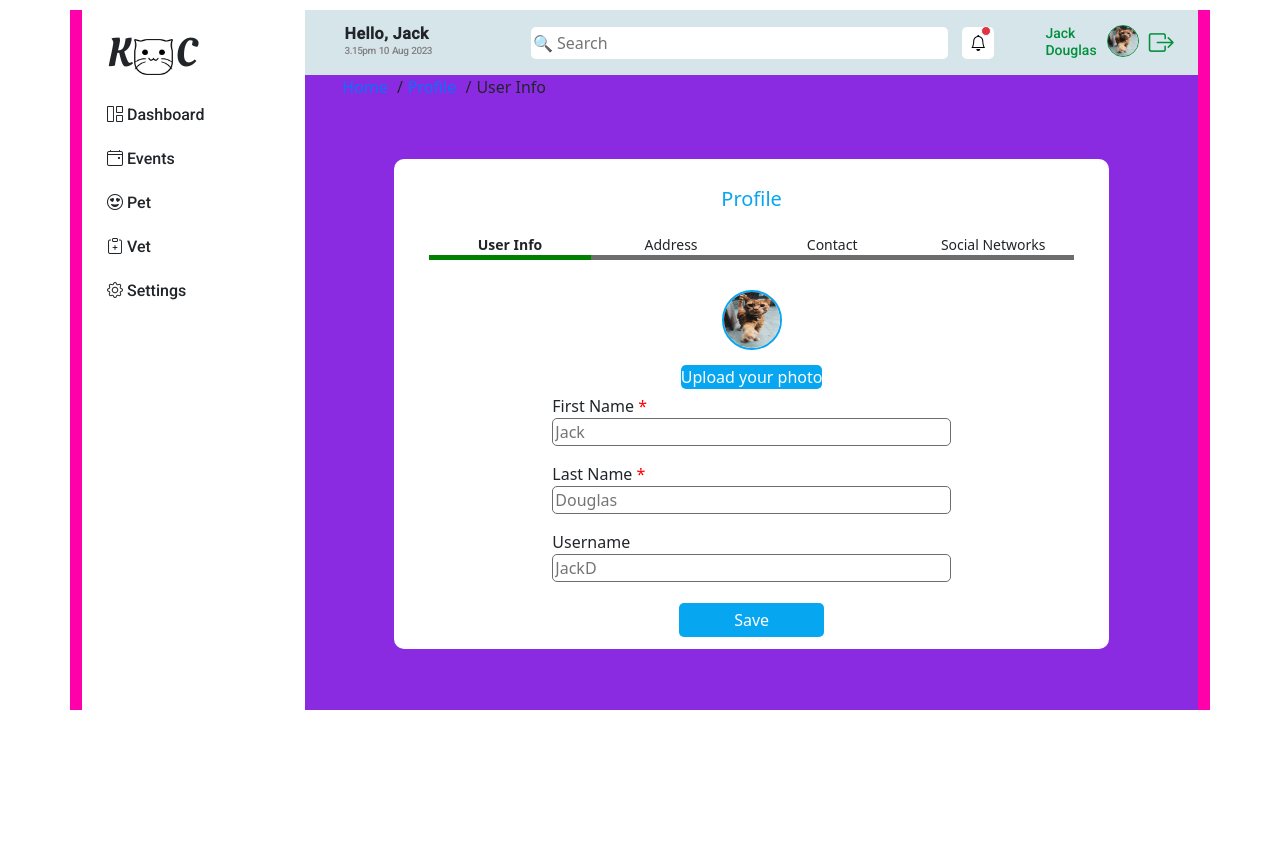
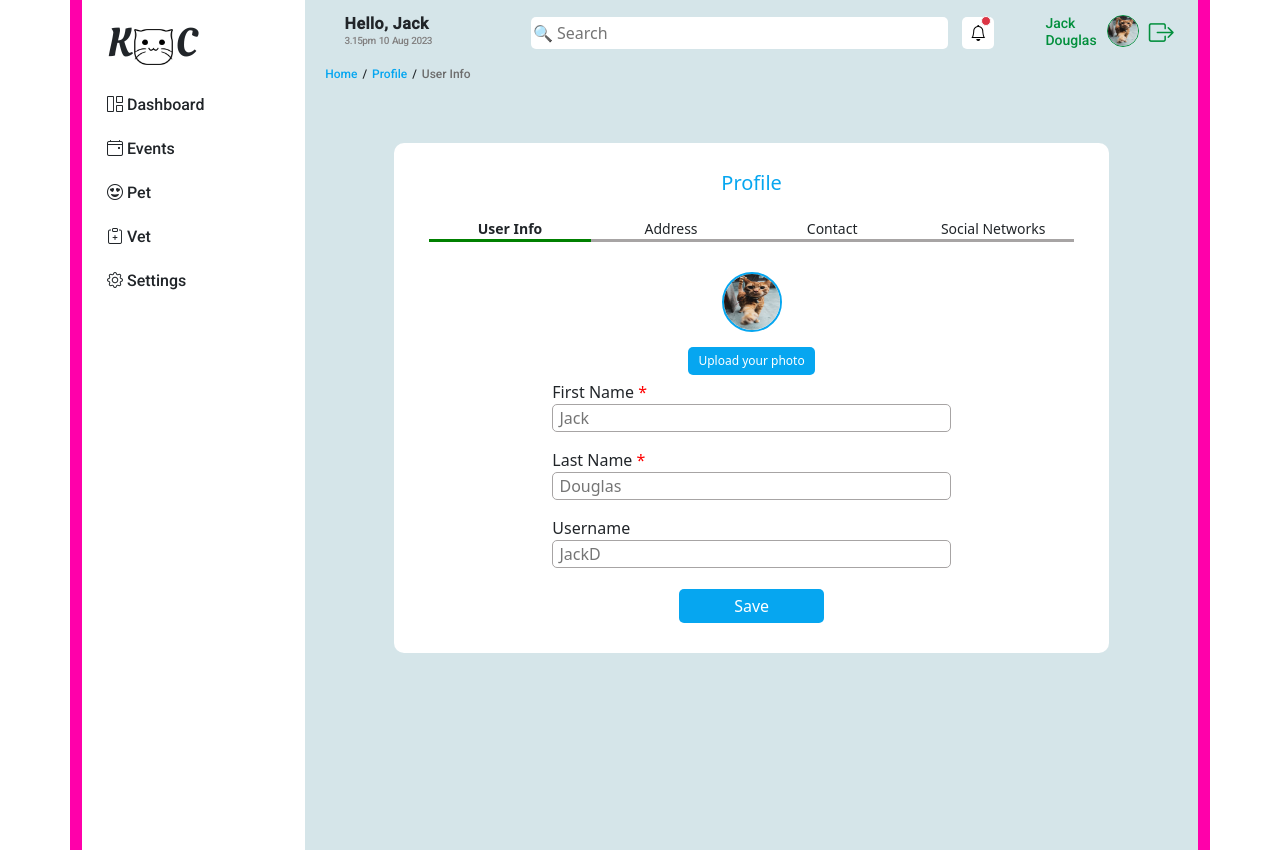
Before and after one commit to IrinaV1/Cat, a plain HTML site: page index.html in a window 1280 px wide. Before the commit the page ends 800 px from the top, so only its background shows below. Drawn offline with nearby package versions, Linux system fonts and the light colour scheme.

Commit message:
Added the menu-link!

```diff
--- a/index.html
+++ b/index.html
@@ -72,10 +72,10 @@
 
     <div class="menu">
 
-        <ul class="memu-link">
-           <li>  <a class="menu-link-a" href="#">Home </a>/</li>
-        <li>  <a class="menu-link-a" href="#"> Profile </a>/</li>
-       <li >  <a class="menu-link-user" href="#"> User Info</a> </li>
+        <ul class="menu-link">
+           <li>  <a class="menu-link-a" href="#">Home</a>/</li>
+        <li>  <a class="menu-link-a" href="#">Profile</a>/</li>
+       <li >  <a class="menu-link-user" href="#">User Info</a> </li>
     </ul>
 
     </div>
@@ -102,20 +102,20 @@
 <img class="profile-img-user" src="user.jpg" alt="User"/>
 </div>
 
-<button class="profile-buttom">Upload your photo</button>
+<button class="profile-button">Upload your photo</button>
 </div>
 
 
 <form action="#" method="get" class="profile-form">
 <p class="first-name">First Name <span class="form-name">*</span> <br>
-<input type="text" id="first-name" placeholder="Jack">
+<input type="text" id="first-name" placeholder=" Jack">
 </p>
 <p class="last-name">Last Name <span class="form-name">*</span> <br>
-<input type="text" id="last-name" placeholder="Douglas">
+<input type="text" id="last-name" placeholder=" Douglas">
 </p>
 <p class="username">
     Username <br>
-    <input type="text" id="username" placeholder="JackD">
+    <input type="text" id="username" placeholder=" JackD">
 </p>
 <button class="profile-save">Save</button>
 
--- a/style.css
+++ b/style.css
@@ -12,21 +12,22 @@ body{
 }
 
 .container{
-    padding: 0 ;
-    margin: 10px ;
+    display: flex;
+    flex-direction: column;
+    padding: 0px;
+    margin: 0px;
     background-color: rgb(255, 0, 170);
     width: 1600px;
-    height: 700px;
-    display: flex;
-    flex-direction: column;
-    box-sizing: border-box;
+    height: 850px;
+
+
 }
 .wrapper{
+    box-sizing: inherit;
 margin: 0;
 padding: 0;
 
 max-width: 100%;
-box-sizing: border-box;
     background-color: #e2dede;
 
     display: flex;
@@ -139,9 +140,7 @@ height: 35px;
     line-height: 17px;
 
 }
-.navbar-personal-li{
 
-}
 .navbar-personal-lii{
     font-weight: 500;
 
@@ -177,35 +176,42 @@ height: 600px;
 }
 .wrapper-conteiner{
     max-width: 100%;
-    background-color: blueviolet;
+    background-color:  #d5e5e9;
     flex-grow: 9;
 }
 .menu{
-margin: 0;
-padding: 0;
-
+margin: 0 0px;
+padding: 0 15px;
+background-color: #d5e5e9;
+font-family: 'Roboto', sans-serif;
+font-size: 12px;
+font-weight: 400;
 }
-.memu-link{
+.menu-link{
     display: flex;
     justify-content: flex-start;
 list-style: none;
-
-
+padding: 0;
+margin: 0;
 }
 .menu-link-user{
     color: inherit;
     text-decoration: none;
-    padding: 0 5px;
+    padding: 0px;
+    margin: 0 5px;
+    color: #6d6d6d;
 }
 .menu-link-a{
-    padding: 0 5px;
+    padding: 0px;
     text-decoration: none;
+    margin: 0 5px;
+    color: #06a6f0;
 }
 
 .main-profile{
     margin: 60px auto;
     width: 80%;
-    height: 70%;
+    height: 60%;
     background-color: #fff;
     display: flex;
     justify-content: center;
@@ -238,14 +244,14 @@ padding: 5px;
     margin:  20px 0;
 }
 .profile-info-li{
-    border-bottom: 5px solid #6d6d6d;
+    border-bottom: 3px solid #a7a4a4;
     list-style: none;
     width: 25%;
 }
 
 li.active{
     list-style: none;
-    border-bottom: 5px solid green;
+    border-bottom: 3px solid green;
   font-weight: bold;
   width: 25%;
 
@@ -262,15 +268,16 @@ li.active{
     border-radius: 50%;
  border: 2px solid #06a6f0;
 }
-.profile-buttom{
+.profile-button{
     display: flex;
     align-items: center ;
     justify-content: center;
     background-color: #06a6f0;
     color: #fff;
+    font-size: 12px;
     border: none;
     border-radius: 5px;
-    padding: 0;
+    padding: 5px 10px;
     margin: 5px auto;
 }
 .profile-form{
@@ -285,7 +292,7 @@ margin: 5px auto;
     color: red;
 }
  input#first-name, input#last-name, #username{
-    border: 1px solid #6d6d6d;
+    border: 1px solid #a7a4a4;
     margin: 0 auto;
     border-radius: 5px;
     text-align: start;
```
